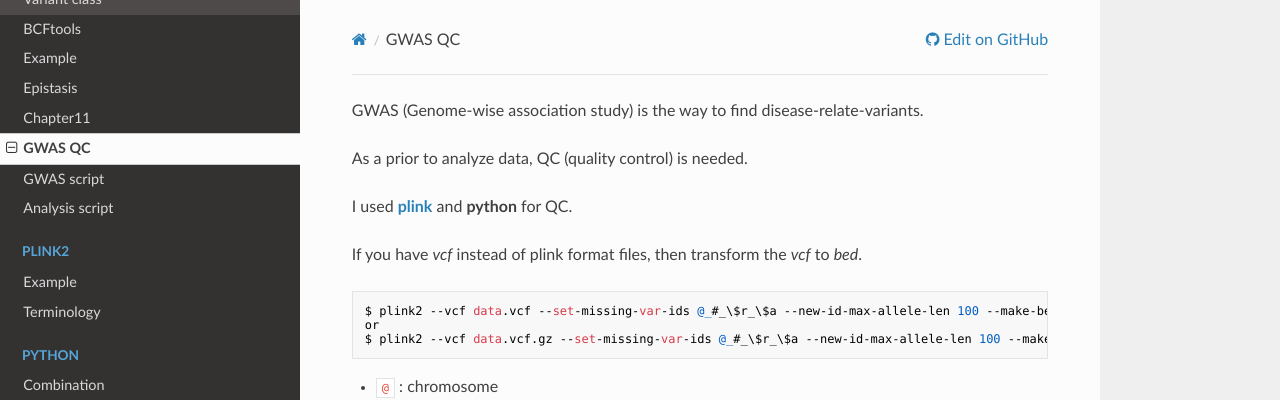
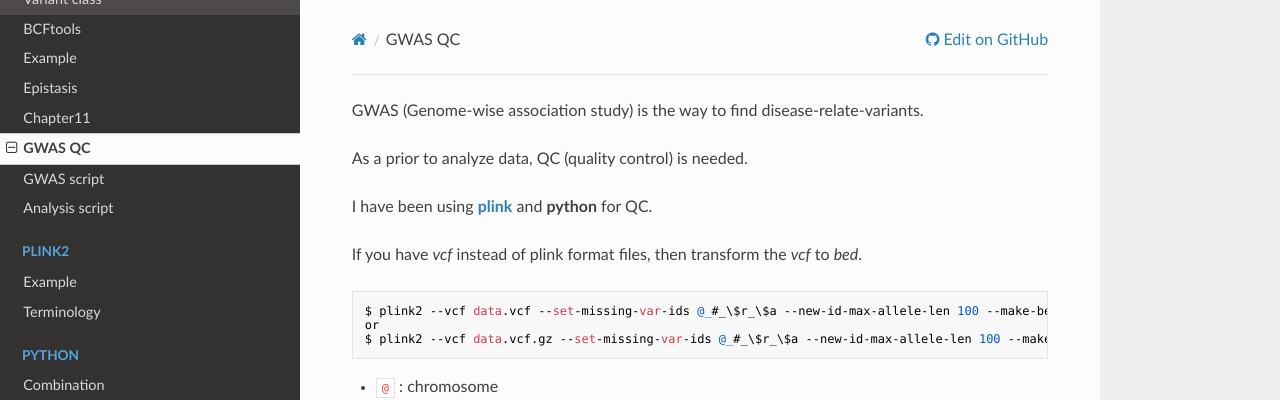
Before and after one commit to WonyoungCho/plink, an MkDocs documentation site: the page built from docs/GWAS.md, in a window 1280 px wide and 900 px high. Shown: the top 400 px of the window. Built offline with MkDocs 1.6.1, drawn with Linux system fonts in a browser that asks for light colours; nearby versions of some CDN libraries; old or Windows-style settings are respelled for this version of MkDocs.

Commit message:
Update GWAS.md

```diff
--- a/docs/GWAS.md
+++ b/docs/GWAS.md
@@ -2,7 +2,7 @@ GWAS (Genome-wise association study) is the way to find disease-relate-variants.
 
 As a prior to analyze data, QC (quality control) is needed.
 
-I used [**plink**](https://www.cog-genomics.org/plink/2.0/) and **python** for QC.
+I have been using [**plink**](https://www.cog-genomics.org/plink/2.0/) and **python** for QC.
 
 If you have *vcf* instead of plink format files, then transform the *vcf* to *bed*.
 
```
